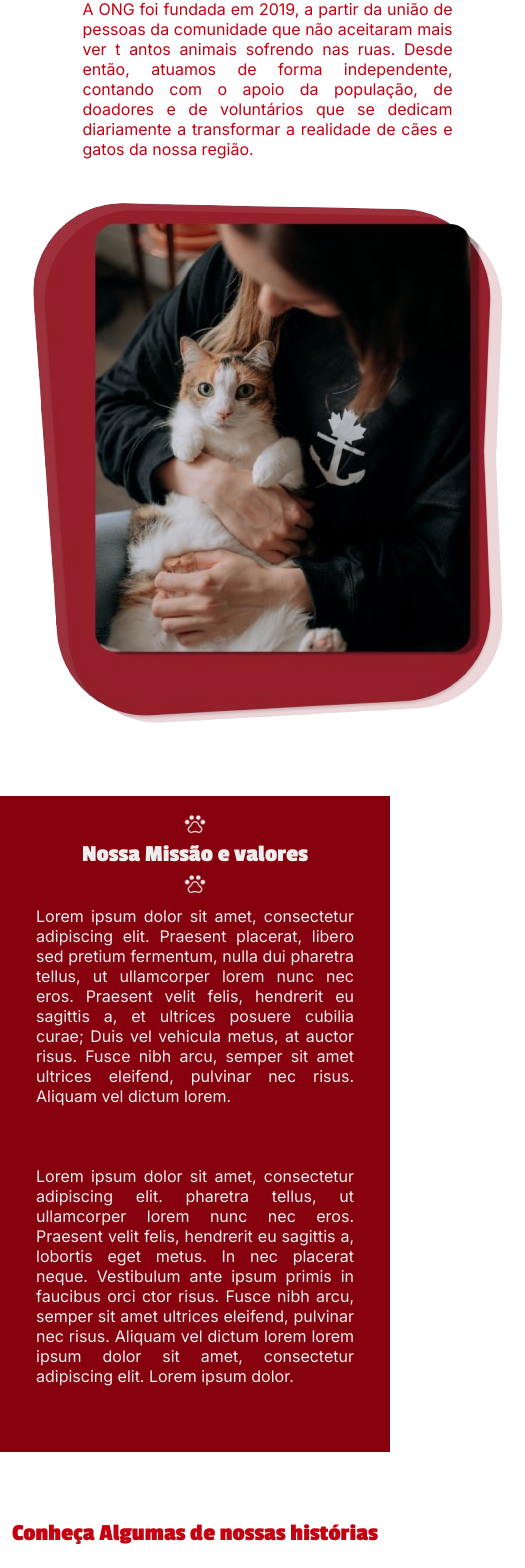
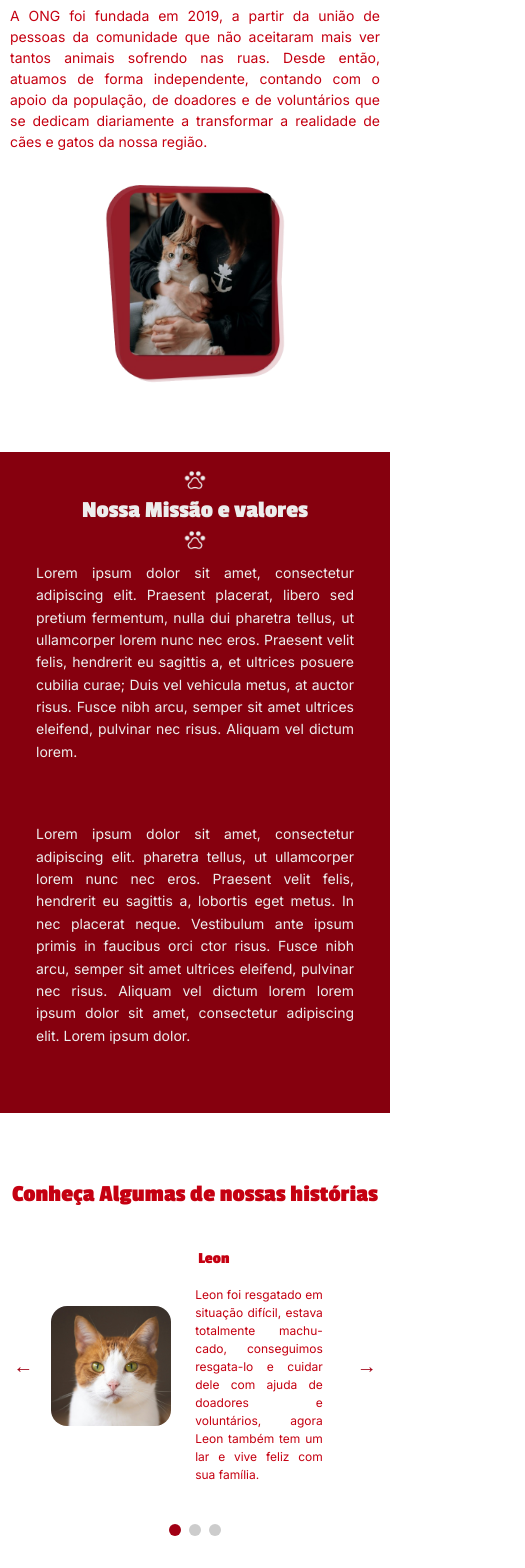
Before and after one commit to tatielynobre/AmadosOcara, a React (Vite) app: page /quem-somos in a window 390 px wide. Shown: the part 299-1867 px from the top of the page, 525 px wide, since content can reach past the window. Built offline with nearby package versions, Linux system fonts and the light colour scheme.

Commit message:
fix: responsividade quemsomos

```diff
--- a/src/components/quemsomos/QuemSomos.css
+++ b/src/components/quemsomos/QuemSomos.css
@@ -33,6 +33,13 @@
   display: flex;
   justify-content: center;
   padding: 20px;
+}
+
+.quem-somos-intro .imagem-container img {
+  width: 100%;
+  max-width: 400px;
+  height: auto;
+  border-radius: 10px;
 }
 
 .missao-valores {
@@ -104,6 +111,11 @@
   .texto p,
   .missao-valores p {
     font-size: 22px;
+    line-height: 1.4;
+  }
+
+  .quem-somos-intro .imagem-container img {
+    max-width: 350px;
   }
 
   .missao-valores p {
@@ -118,10 +130,16 @@
     margin-left: 20px;
     margin-right: 20px;
     text-align: center;
+    gap: 1.5rem;
   }
 
   .quem-somos-intro .texto {
     text-align: center;
+  }
+
+  .quem-somos-intro .texto p {
+    text-align: justify;
+    line-height: 1.5;
   }
 
   .quem-somos-intro h2,
@@ -133,6 +151,10 @@
   .texto p,
   .missao-valores p {
     font-size: 18px;
+  }
+
+  .quem-somos-intro .imagem-container img {
+    max-width: 280px;
   }
 
   .missao-valores {
@@ -151,10 +173,41 @@
   }
 }
 
+@media (max-width: 600px) {
+  .quem-somos-intro {
+    margin-left: 15px;
+    margin-right: 15px;
+    gap: 1rem;
+  }
+
+  .quem-somos-intro h2,
+  .missao-valores h2,
+  .historias h2 {
+    font-size: 28px;
+  }
+
+  .texto p,
+  .missao-valores p {
+    font-size: 16px;
+    line-height: 1.6;
+  }
+
+  .quem-somos-intro .imagem-container img {
+    max-width: 220px;
+  }
+
+  .missao-valores p {
+    margin-left: 15px;
+    margin-right: 15px;
+    padding: 12px;
+  }
+}
+
 @media (max-width: 480px) {
   .quem-somos-intro {
     margin-left: 10px;
     margin-right: 10px;
+    gap: 0.8rem;
   }
 
   .quem-somos-intro h2,
@@ -165,7 +218,12 @@
 
   .texto p,
   .missao-valores p {
-    font-size: 16px;
+    font-size: 14px;
+    line-height: 1.6;
+  }
+
+  .quem-somos-intro .imagem-container img {
+    max-width: 180px;
   }
 
   .missao-valores {
--- a/src/components/quemsomos/QuemSomos.jsx
+++ b/src/components/quemsomos/QuemSomos.jsx
@@ -15,8 +15,8 @@ export default function QuemSomos() {
               Nosso trabalho é movido pelo compromisso de resgatar, cuidar e
               encontrar lares responsáveis para animais em situação de abandono, maus-tratos ou risco. </p>
             <br />
-            <p >A ONG foi fundada em 2019, a partir da união de pessoas da comunidade que não aceitaram mais ver t
-              antos animais sofrendo nas ruas. Desde então, atuamos de forma independente, contando com o apoio da população,
+            <p >A ONG foi fundada em 2019, a partir da união de pessoas da comunidade que não aceitaram mais ver
+              tantos animais sofrendo nas ruas. Desde então, atuamos de forma independente, contando com o apoio da população,
               de doadores e de voluntários que se dedicam diariamente a transformar a realidade de cães e gatos da nossa região.</p>
           </div>
           <div className="imagem-container">
--- a/src/components/quemsomos/hist.css
+++ b/src/components/quemsomos/hist.css
@@ -125,47 +125,99 @@
     }
   }
 
+  @media (max-width: 768px) {
+    .slide {
+      gap: 1rem;
+      padding: 0 0.5rem;
+    }
+
+    .slide h3 {
+      font-size: 20px;
+    }
+
+    .slide p {
+      font-size: 16px;
+      max-width: 400px;
+    }
+
+    .slide img {
+      width: 200px;
+      height: 200px;
+    }
+
+    .seta {
+      font-size: 30px;
+      min-width: 40px;
+      height: 40px;
+    }
+
+    .conteudo-slide {
+      gap: 1rem;
+    }
+  }
+
   @media (max-width: 600px) {
     .historias-container {
-      gap: 2rem;
+      gap: 1.5rem;
     }
 
     .slide {
-      flex-direction: column;
-      text-align: center;
-      gap: 1.5rem;
-      padding: 0 0.5rem;
+      gap: 0.8rem;
+      padding: 0 0.3rem;
+    }
+
+    .slide h3 {
+      font-size: 18px;
+    }
+
+    .slide p {
+      font-size: 14px;
+      max-width: 300px;
+    }
+
+    .slide img {
+      width: 150px;
+      height: 150px;
+    }
+
+    .seta {
+      font-size: 25px;
+      min-width: 35px;
+      height: 35px;
     }
 
     .conteudo-slide {
-      flex-direction: column;
-      gap: 1.5rem;
+      gap: 0.8rem;
+    }
+  }
+
+  @media (max-width: 480px) {
+    .slide {
+      gap: 0.5rem;
+      padding: 0 0.2rem;
     }
 
     .slide h3 {
-      font-size: 22px;
-      text-align: center;
+      font-size: 16px;
     }
 
     .slide p {
-      font-size: 18px;
-      text-align: center;
-      padding: 0;
+      font-size: 12px;
+      max-width: 250px;
     }
 
     .slide img {
-      width: 250px;
-      height: 250px;
+      width: 120px;
+      height: 120px;
     }
 
     .seta {
-      font-size: 35px;
-      min-width: 45px;
-      height: 45px;
-      margin: 10px;
+      font-size: 20px;
+      min-width: 30px;
+      height: 30px;
     }
 
-    .slide .texto {
-      padding: 0;
+    .conteudo-slide {
+      gap: 0.5rem;
     }
   }
```
